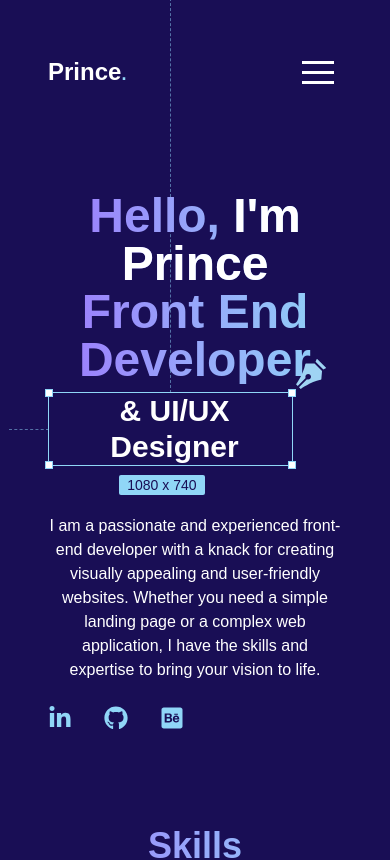
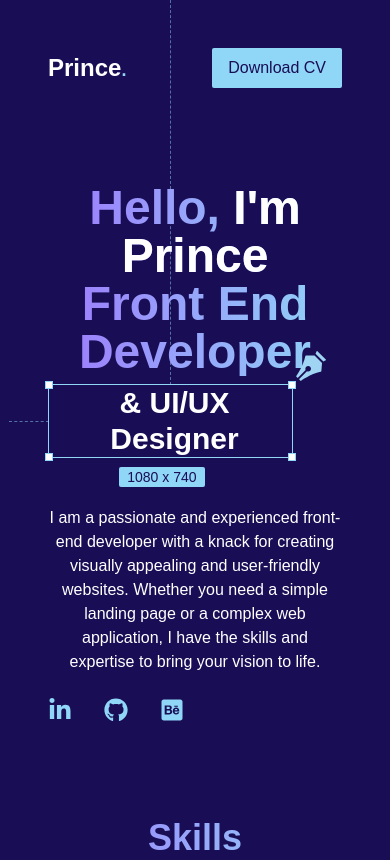
Before and after one commit to princeradebe/portfolio, a React (Vite) app: page / in a window 390 px wide. Shown: the top 860 px of the page. Built offline with nearby package versions, Linux system fonts and the light colour scheme; a web font is replaced by a local one.

Commit message:
Remove burger nav, no nav for now

```diff
--- a/src/components/Navbar.jsx
+++ b/src/components/Navbar.jsx
@@ -10,12 +10,12 @@ const Navbar = () => {
     return (
         <nav className='flex justify-between items-center px-4 md:px-20'>
             <Logo />
-            <div className='hidden md:block'>
+            <div >
                 <Button className='hidden' />
             </div>
-            <div className='md:hidden'>
+            {/* <div className='md:hidden'>
                 <Hamburger toggled={open} toggle={setOpen} color='white' alt='menu' />
-            </div>
+            </div> */}
         </nav>
     )
 }
```
